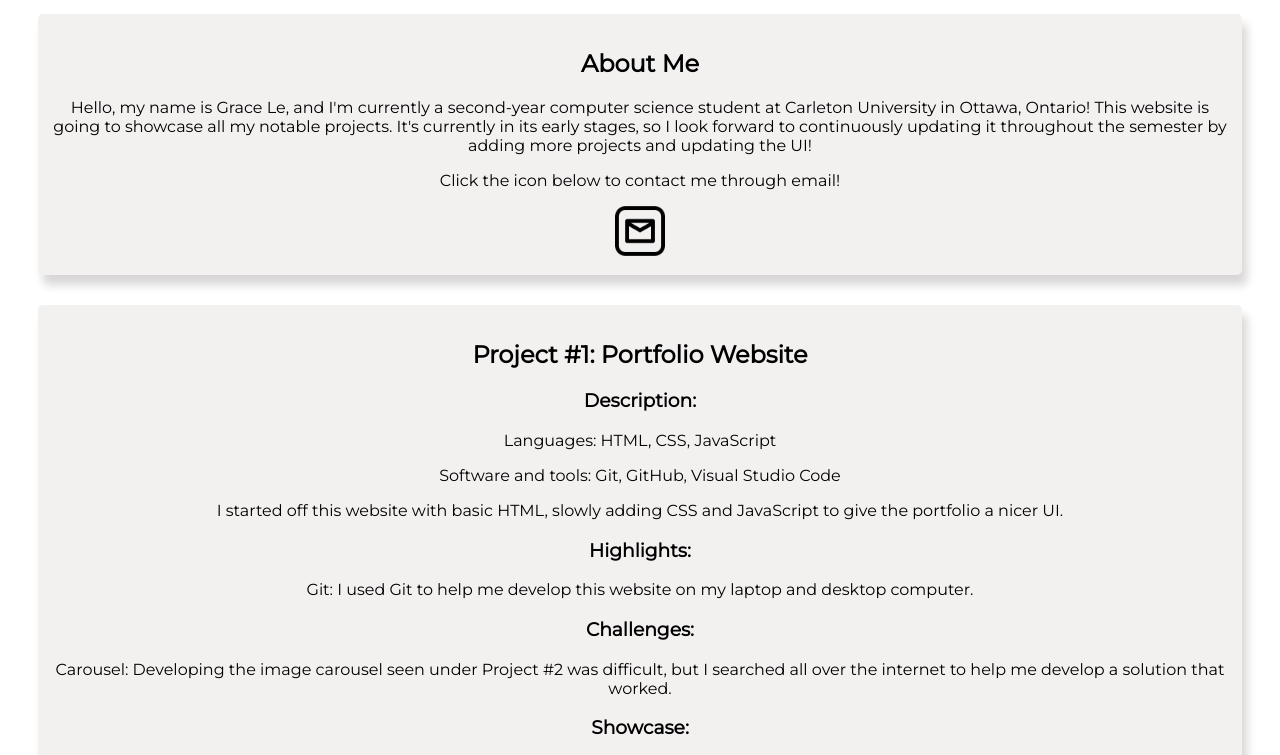
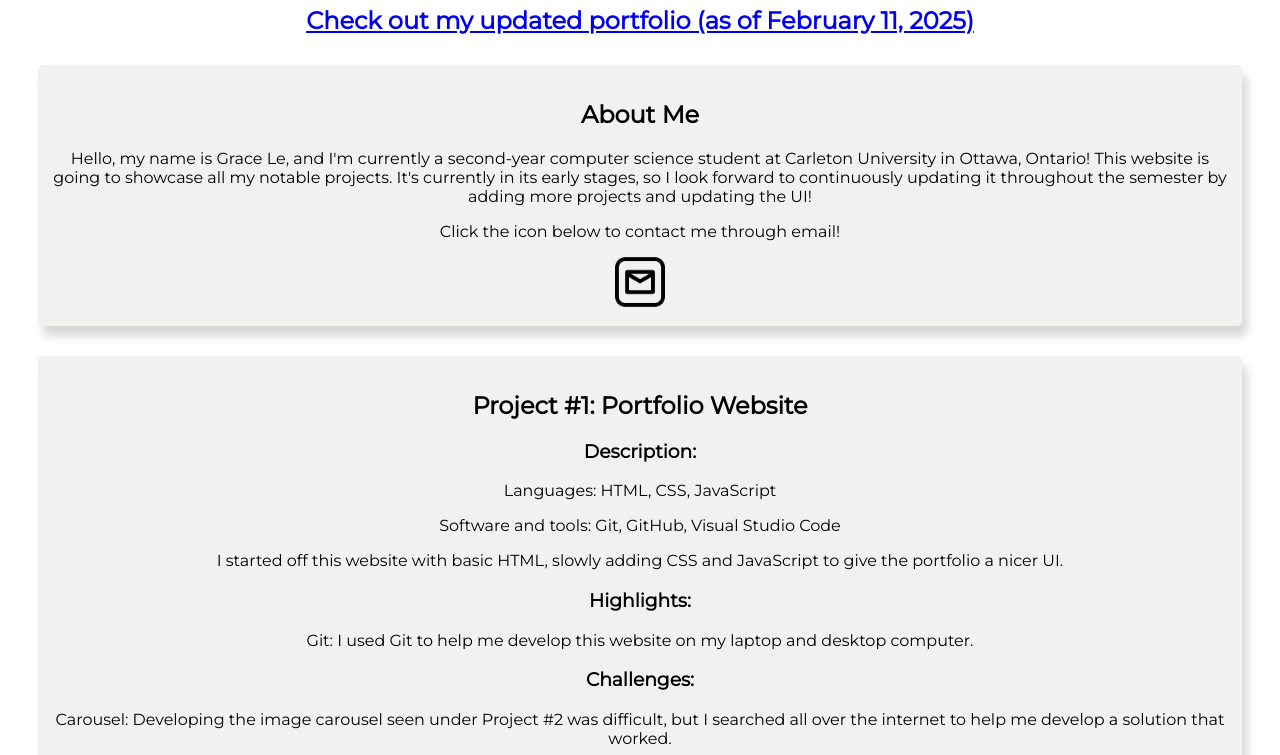
Before and after one commit to fastcar181/portfolio-website, a plain HTML site: page index.html in a window 1280 px wide. Shown: the part 133-888 px from the top of the page. Drawn offline with Linux system fonts and the light colour scheme.

Commit message:
Added link to new and updated portfolio

```diff
--- a/index.html
+++ b/index.html
@@ -14,6 +14,9 @@
         </nav>
     </header>
     <h1>Grace Le | Computer Science Portfolio</h1>
+    <h2>
+        <a href="https://portfolio-grace-les-projects.vercel.app/">Check out my updated portfolio (as of February 11, 2025)</a>
+    </h2>
     <section id="about">
         <h2>About Me</h2>
         <p>Hello, my name is Grace Le, and I'm currently a second-year computer science student at Carleton University in Ottawa, Ontario! This website is going to showcase all my notable projects. It's currently in its early stages, so I look forward to continuously updating it throughout the semester by adding more projects and updating the UI!</p>
```
